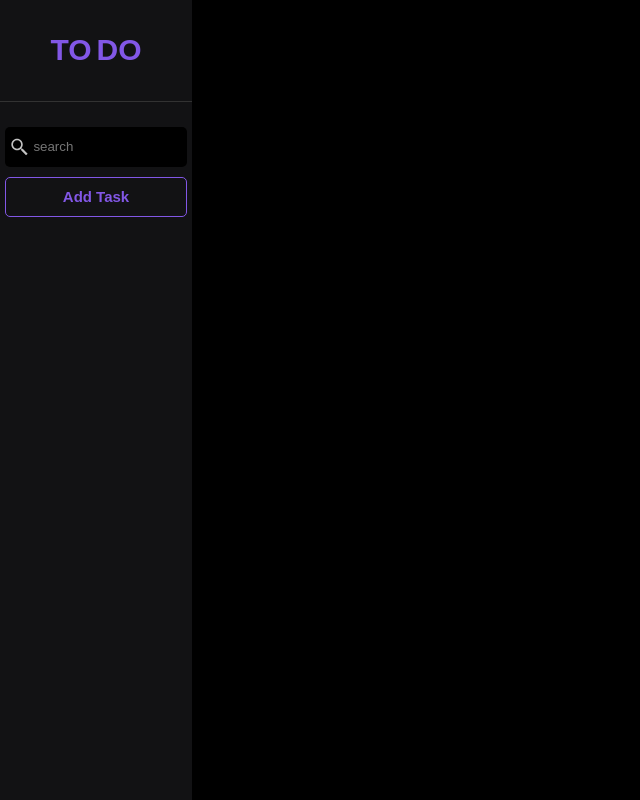
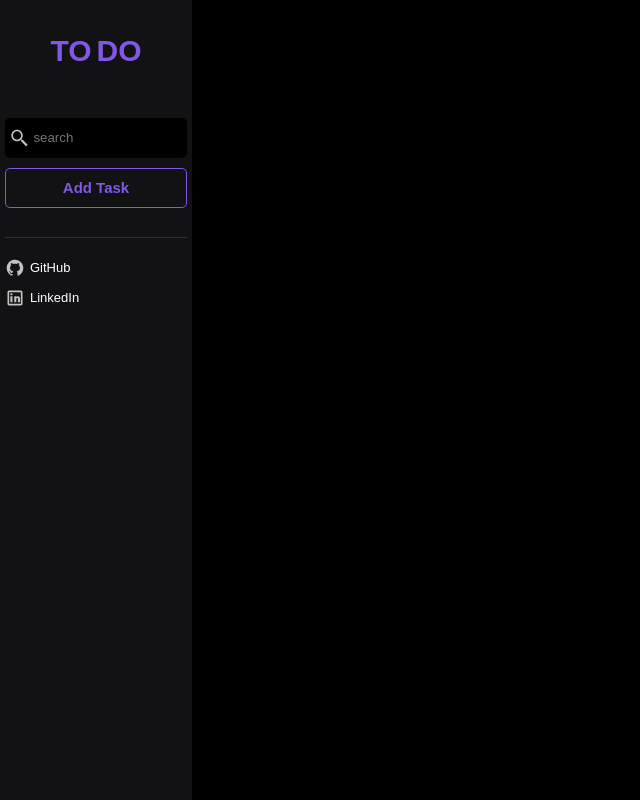
Before and after one commit to kauadeoliveira/crud-ts, a React (Vite) app: page / in a window 1280 px wide. Shown: the whole page, without its empty margins (0-640 px from the left). Built offline with nearby package versions, Linux system fonts and the light colour scheme.

Commit message:
feat: implement NavBarSocials and NavBarSocialItems

```diff
--- a/src/components/NavBar/index.tsx
+++ b/src/components/NavBar/index.tsx
@@ -4,7 +4,11 @@ import { modalSlice } from "../../store/slices/modalSlice";
 import AddTaskButton from "../AddTaskButton";
 import Logo from "../Logo";
 import SearchBar from "../SearchBar";
-import { NavbarBody, NavBarContainer, NavbarHead } from "./style";
+import { NavbarBody, NavBarContainer, NavbarHead, NavBarMain, NavBarSocialItem, NavBarSocials } from "./style";
+import github from "../../assets/images/github.svg"
+import linkedin from "../../assets/images/linkedin.svg"
+import githubHover from "../../assets/images/github-hover.svg"
+import linkedinHover from "../../assets/images/linkedin-hover.svg"
 
 export default function NavBar() {
     const dispatch = useDispatch()
@@ -17,14 +21,28 @@ export default function NavBar() {
                 <Logo />
             </NavbarHead>
             <NavbarBody>
-                <ul>
+                <NavBarMain>
                     <li>
                         <SearchBar />
                     </li>
                     <li>
                         <AddTaskButton onClick={handleOpenModal}/>
                     </li>
-                </ul>
+                </NavBarMain>
+                <NavBarSocials>
+                    <li>
+                        <NavBarSocialItem>
+                            <img src={github} alt="" className="social-icon"/>
+                            <span className="social-name">GitHub</span>
+                        </NavBarSocialItem>
+                    </li>
+                    <li>
+                        <NavBarSocialItem>
+                            <img src={linkedin} alt="" className="social-icon"/>
+                            <span className="social-name">LinkedIn</span>
+                        </NavBarSocialItem>
+                    </li>
+                </NavBarSocials>
             </NavbarBody>
         </NavBarContainer>
     )
--- a/src/components/NavBar/style.ts
+++ b/src/components/NavBar/style.ts
@@ -15,22 +15,47 @@ export const NavBarContainer = styled.nav`
 export const NavbarHead = styled.div`
     height: 15vh;
     width: 100%;
-    border-bottom: 1px solid rgb(50, 50, 50);
     display: flex;
     align-items: center;
     justify-content: center;
-    margin-bottom: 20px;
+    margin-bottom: 10px;
 `
 
-export const NavbarBody = styled.ul`
+export const NavbarBody = styled.div`
+    display: flex;
+    flex-direction: column;
     height: 100%;
     width: 100%;
     padding: 5px;
+    gap: 20px;
 
-    ul{
-        width: 100%;
-        gap: 10px;
-        display: flex;
-        flex-direction: column;
+
+`
+export const NavBarMain = styled.ul`
+    width: 100%;
+    gap: 10px;
+    display: flex;
+    flex-direction: column;
+    border-bottom: 1px solid rgb(50, 50, 50);
+    height: 15vh;
+`
+
+export const NavBarSocials = styled.ul`
+    width: 100%;
+    gap: 10px;
+    display: flex;
+    flex-direction: column;
+`
+
+export const NavBarSocialItem = styled.a`
+    width: 100%;
+    font-size: 1.3em;
+    display: flex;
+    align-items: center;
+    gap: 5px;
+    cursor: pointer;
+    img{
+        height: 20px;
+        width: 20px;
     }
 `
```
